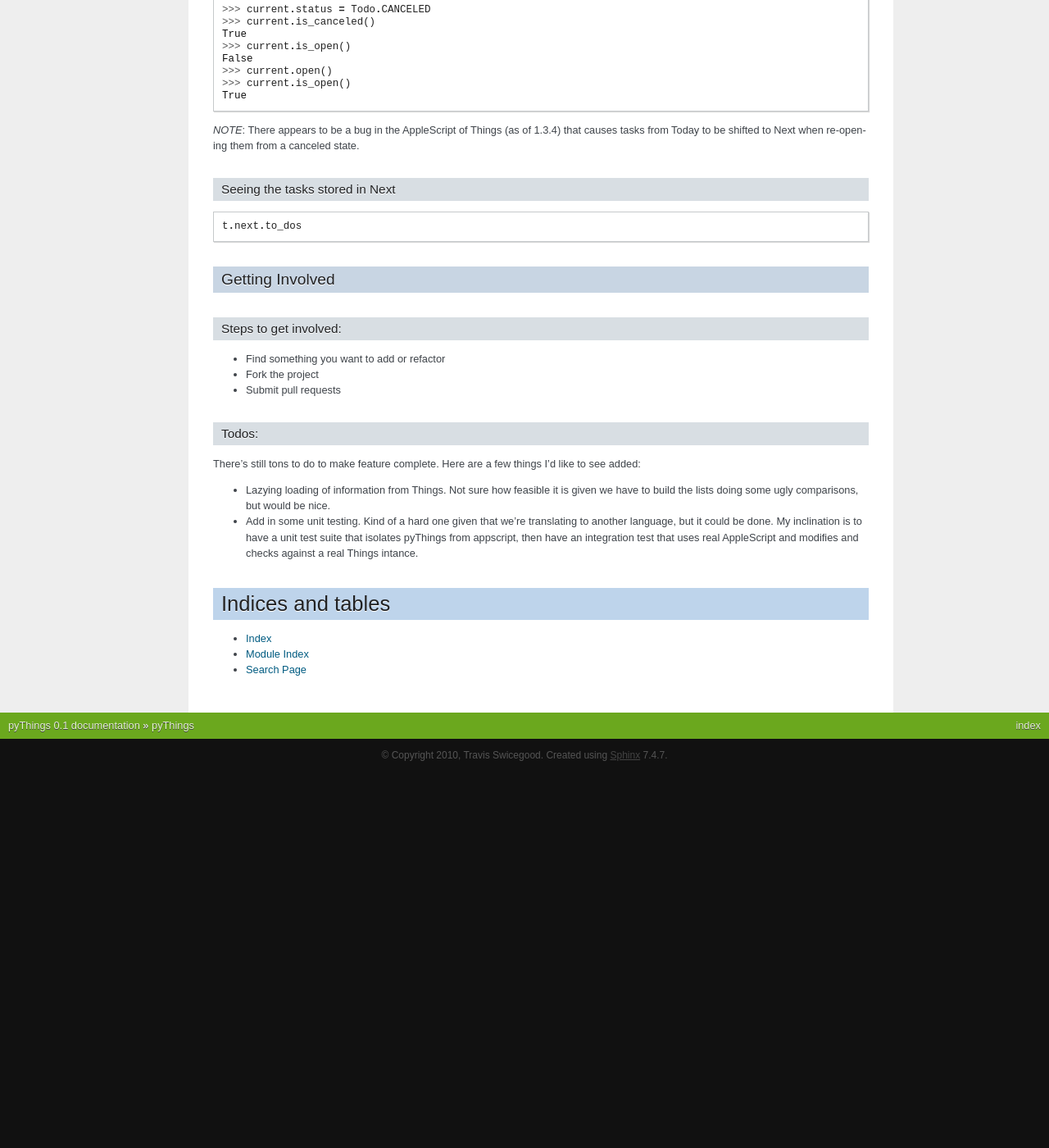
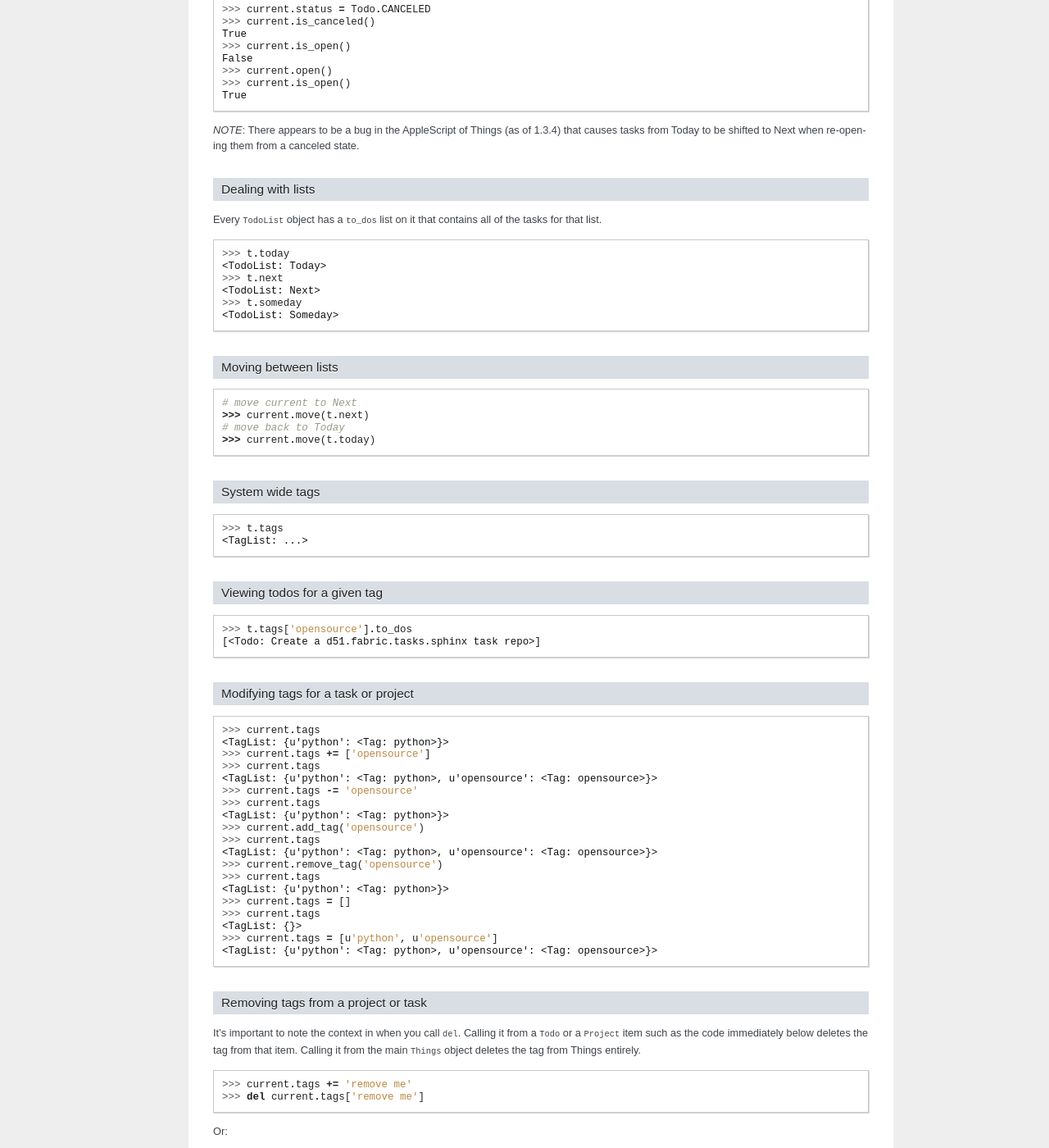
Before and after one commit to tswicegood/pyThings, a Sphinx documentation site: the page built from docs/index.rst, in a window 1280 px wide and 1400 px high, scrolled down 1185 px. Shown: the whole window at 82% size. Built offline with Sphinx 7.4.7, drawn with Linux system fonts in a browser that asks for light colours; before the commit the page ends 2126 px from its top, so only the background shows below that; some of the changed text lies outside the part shown.

Commit message:
flesh out the tag code a bit more - all tag functionality should be implemented

```diff
--- a/docs/index.rst
+++ b/docs/index.rst
@@ -63,6 +63,8 @@
 Check and set the status of a task
 """"
 
+::
+
     >>> current.status
     k.open
     >>> from things import Todo
@@ -85,12 +87,103 @@
 that causes tasks from Today to be shifted to Next when re-opening them from
 a canceled state.
 
-Seeing the tasks stored in Next
-"""""""""""""
+Dealing with lists
+""""
+
+Every ``TodoList`` object has a ``to_dos`` list on it that contains all of the
+tasks for that list.
+::
+
+    >>> t.today
+    <TodoList: Today>
+    >>> t.next
+    <TodoList: Next>
+    >>> t.someday
+    <TodoList: Someday>
+
+Moving between lists
+""""
 
 ::
 
-    t.next.to_dos
+    # move current to Next
+    >>> current.move(t.next)
+    # move back to Today
+    >>> current.move(t.today)
+
+System wide tags
+""""
+
+::
+
+    >>> t.tags
+    <TagList: ...>
+
+Viewing todos for a given tag
+""""
+
+::
+
+    >>> t.tags['opensource'].to_dos
+    [<Todo: Create a d51.fabric.tasks.sphinx task repo>]
+
+Modifying tags for a task or project
+""""
+
+::
+
+    >>> current.tags
+    <TagList: {u'python': <Tag: python>}>
+    >>> current.tags += ['opensource']
+    >>> current.tags
+    <TagList: {u'python': <Tag: python>, u'opensource': <Tag: opensource>}>
+    >>> current.tags -= 'opensource'
+    >>> current.tags
+    <TagList: {u'python': <Tag: python>}>
+    >>> current.add_tag('opensource')
+    >>> current.tags
+    <TagList: {u'python': <Tag: python>, u'opensource': <Tag: opensource>}>
+    >>> current.remove_tag('opensource')
+    >>> current.tags
+    <TagList: {u'python': <Tag: python>}>
+    >>> current.tags = []
+    >>> current.tags
+    <TagList: {}>
+    >>> current.tags = [u'python', u'opensource']
+    <TagList: {u'python': <Tag: python>, u'opensource': <Tag: opensource>}>
+
+
+Removing tags from a project or task
+""""
+
+It's important to note the context in when you call ``del``.  Calling it from a
+``Todo`` or a ``Project`` item such as the code immediately below deletes the
+tag from that item.  Calling it from the main ``Things`` object deletes the tag
+from Things entirely.
+
+::
+
+    >>> current.tags += 'remove me'
+    >>> del current.tags['remove me']
+
+Or::
+
+    >>> current.tags -= 'remove me'
+
+
+Removing tags from Things
+""""
+
+::
+
+    >>> t.tags -= 'from python'
+
+Or::
+
+    >>> del t.tags['from python']
+
+Remember, removing tags from the top level like this completely removes the tag
+from within Things.
 
 
 Getting Involved
```
Also changed, not shown: things/__init__.py (+82 -18 lines).
